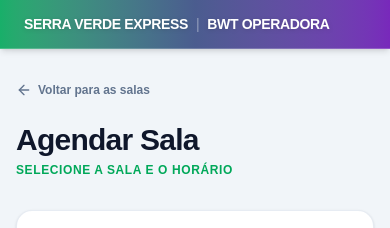
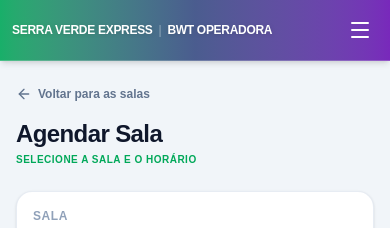
Before and after one commit to MatheusFerreiraBWT/Reserva, a Next.js app: page /agendar in a window 390 px wide. Shown: the top 228 px of the page. Built offline with nearby package versions, Linux system fonts and the light colour scheme; no server answers; the database is empty.

Commit message:
corrigi(ui): torna a pagina de agendamento de salas responsiva

```diff
--- a/src/app/agendar/page.tsx
+++ b/src/app/agendar/page.tsx
@@ -2,53 +2,51 @@ import { prisma } from '../../lib/prisma';
 import { BookingForm } from '../../components/BookingForm';
 import Link from 'next/link';
 import { ArrowLeft } from 'lucide-react';
+import { auth } from '@/auth';
+import { Navbar } from '@/components/Navbar';
 
 async function getData() {
+  const session = await auth();
+  const userRole = (session?.user as any)?.role;
+
   const rooms = await prisma.room.findMany({
     orderBy: { name: 'asc' },
     include: { bookings: true },
   });
-  return rooms;
+
+  return { rooms, userRole };
 }
 
 export default async function AgendarPage() {
-  const rooms = await getData();
+  const { rooms, userRole } = await getData();
 
   return (
-    <div className="min-h-screen bg-slate-100 font-sans pb-12">
-      {/* Header Corporativo em Degradê Translúcido com Blur */}
-      <header className="sticky top-0 z-20 bg-gradient-to-r from-[#00A859]/90 via-[#384C83]/90 to-[#6B12B4]/90 backdrop-blur-md border-b border-white/20 px-6 md:px-8 py-3.5 flex items-center justify-between text-white shadow-md">
-        <div className="flex items-center gap-3">
-          <div className="flex items-center gap-2 font-bold text-sm md:text-base tracking-tight">
-            <span className="text-white drop-shadow-sm">SERRA VERDE EXPRESS</span>
-            <span className="text-white/40 font-light">|</span>
-            <span className="text-white drop-shadow-sm">BWT OPERADORA</span>
-          </div>
-        </div>
-      </header>
+    <div className="min-h-screen bg-slate-100 font-sans pb-12 overflow-x-hidden">
+      {/* NAVBAR RESPONSIVA COM MENU HAMBÚRGUER */}
+      <Navbar userRole={userRole} />
 
-      <main className="max-w-3xl mx-auto pt-8 px-4">
+      <main className="max-w-3xl mx-auto pt-6 sm:pt-8 px-4 sm:px-6">
         {/* Botão Voltar */}
         <Link
           href="/"
-          className="inline-flex items-center gap-1.5 text-xs font-semibold text-slate-500 hover:text-[#00A859] mb-6 transition-colors"
+          className="inline-flex items-center gap-1.5 text-xs font-semibold text-slate-500 hover:text-[#00A859] mb-4 sm:mb-6 transition-colors"
         >
           <ArrowLeft className="w-4 h-4" />
           Voltar para as salas
         </Link>
 
         {/* Título da Página */}
-        <div className="mb-8">
-          <h1 className="text-3xl font-black text-slate-900 tracking-tight">
+        <div className="mb-6 sm:mb-8">
+          <h1 className="text-2xl sm:text-3xl font-black text-slate-900 tracking-tight">
             Agendar Sala
           </h1>
-          <p className="text-xs font-bold text-[#00A859] tracking-wider uppercase mt-1">
+          <p className="text-[10px] sm:text-xs font-bold text-[#00A859] tracking-wider uppercase mt-0.5">
             SELECIONE A SALA E O HORÁRIO
           </p>
         </div>
 
-        {/* Formulário Interativo */}
-        <div className="bg-white rounded-2xl border border-slate-200/80 p-6 md:p-8 shadow-sm">
+        {/* Formulário Interativo com Padding Adaptativo */}
+        <div className="bg-white rounded-2xl border border-slate-200/80 p-4 sm:p-6 md:p-8 shadow-sm">
           <BookingForm rooms={rooms} />
         </div>
       </main>
```
